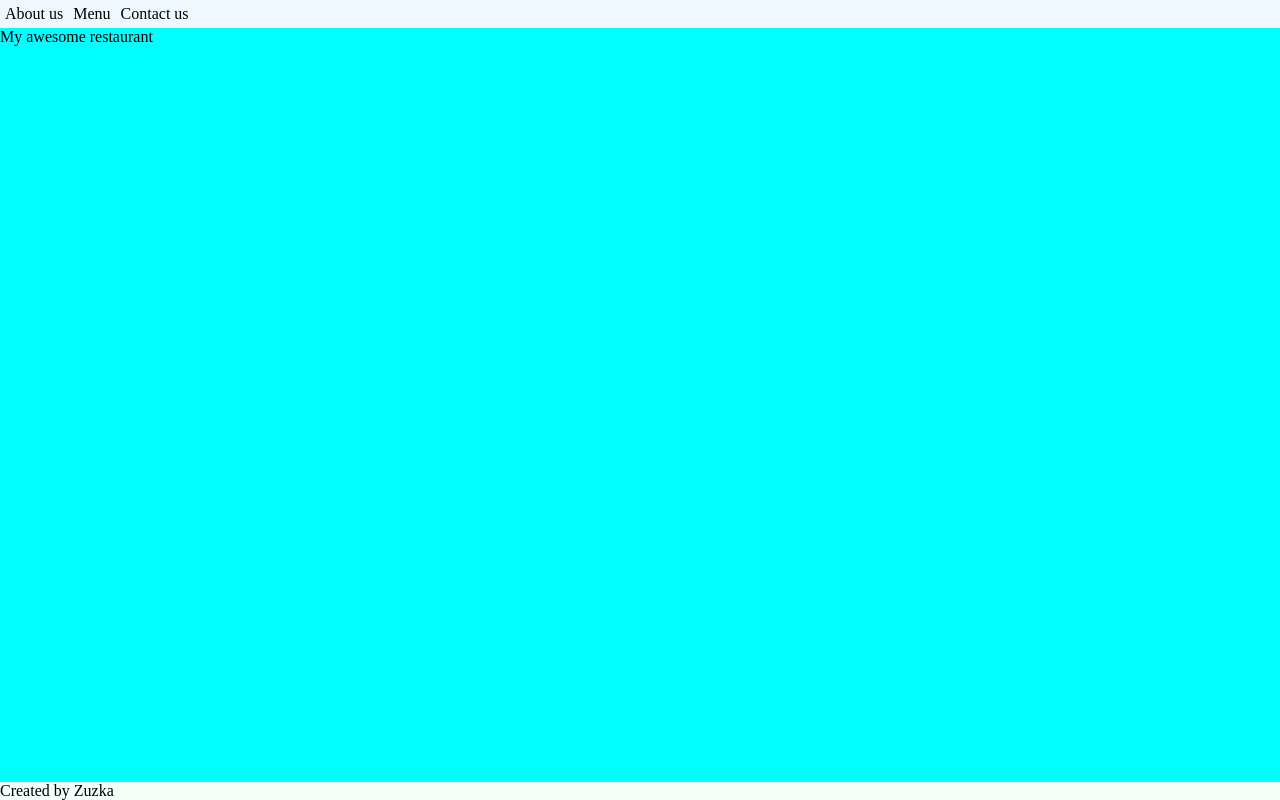
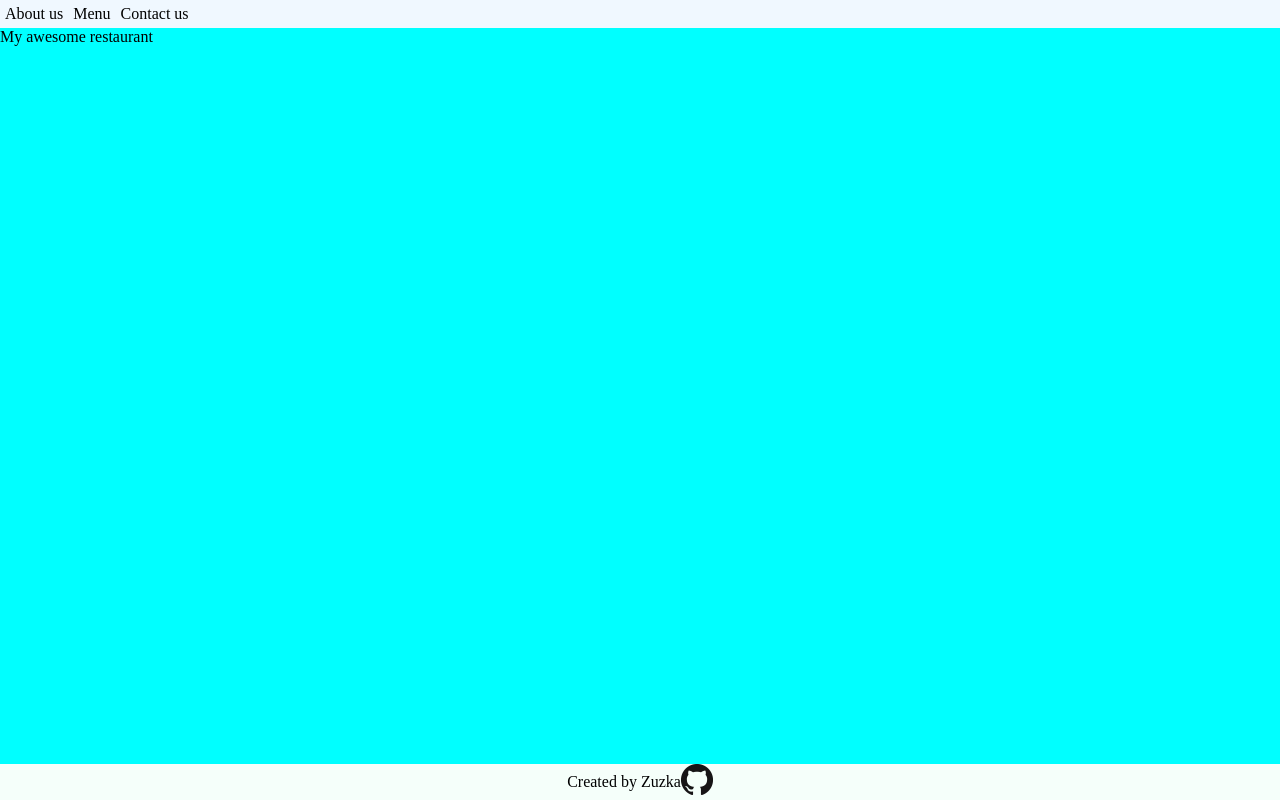
Before and after one commit to UwU-37586109292/Restaurant-page, a website built with webpack: page dist/index.html in a window 1280 px wide. Built offline with nearby package versions, Linux system fonts and the light colour scheme.

Commit message:
Add github link with icon to footer

```diff
--- a/src/footer.js
+++ b/src/footer.js
@@ -1,7 +1,19 @@
+import Icon from '../PNG/icon.png';
+
 export default function showFooter() {
     const footer = document.createElement('footer')
     footer.textContent = 'Created by Zuzka'
-    footer.classList.add('footer')
+    footer.classList.add('footer', 'flex', 'center')
+
+    const githubLink = document.createElement('a')
+    githubLink.href = "https://github.com/UwU-37586109292"
+
+    const githubIcon = new Image();
+    githubIcon.src = Icon;
+    githubIcon.alt = "github-user-link"
+
+    githubLink.appendChild(githubIcon)
+    footer.appendChild(githubLink)
 
     const mainContent = document.getElementById('content')
     mainContent.appendChild(footer)
--- a/src/style.css
+++ b/src/style.css
@@ -15,6 +15,11 @@ body {
 
 .column {
     flex-direction: column;
+}
+
+.center {
+    align-items: center;
+    justify-content: center;
 }
 
 ul {
--- a/webpack.config.js
+++ b/webpack.config.js
@@ -15,6 +15,10 @@ module.exports = {
             {
                 test: /\.css$/i,
                 use: ['style-loader', 'css-loader']
+            },
+            {
+                test: /\.(png|svg|jpg|jpeg|gif)$/i,
+                type: 'asset/resource'
             }
         ]
     },
```
Also changed, not shown: PNG/GitHub-Mark-120px-plus.png (added), PNG/GitHub-Mark-64px.png (added), PNG/GitHub-Mark-Light-120px-plus.png (added), PNG/GitHub-Mark-Light-32px.png (added), PNG/GitHub-Mark-Light-64px.png (added), PNG/icon.png (added), dist/0035c307a36c17babb8d.png (added), dist/main.js.
